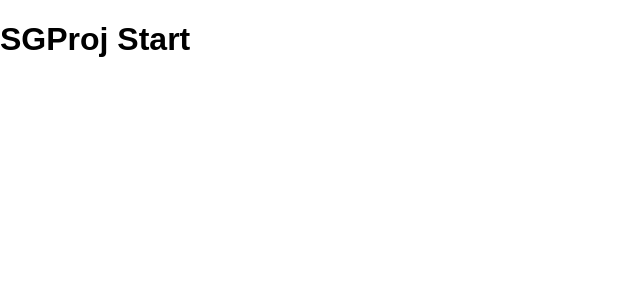
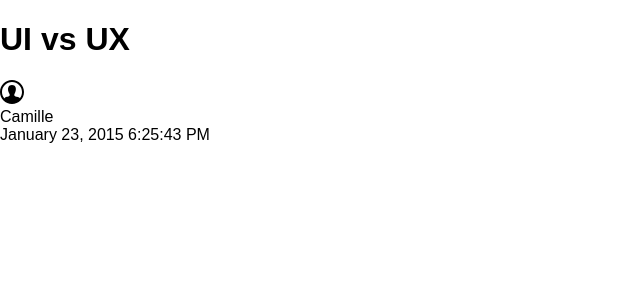
Before and after one commit to ChrisAikman/SGProject, a React app: page / in a window 1280 px wide. Shown: the top 300 px of the page, without its empty margins (0-640 px from the left). Built offline with nearby package versions, Linux system fonts and the light colour scheme.

Commit message:
Implemented adding the initial discussion comment with title. Tests passing.

```diff
--- a/src/App.js
+++ b/src/App.js
@@ -1,11 +1,47 @@
 import React, { Component } from 'react';
+import { getCommentID } from './Helpers.js';
+import { updateDatabase } from './Helpers.js';
+import Comment from './Comment.js';
 import './App.less';
+import threaddb from '../data/Data.json';
 
 class App extends Component {
+  /** Create the state and convert the database. */
+  constructor() {
+    super();
+    const updateddb = updateDatabase(threaddb);
+    this.state = {
+      discussion: updateddb.discussion,
+      comments: updateddb.comments
+    };
+  }
+
+  /** Helper function to return a comment node.
+   *  @param {object} comment - The comment to convert.
+   *  @param {string} subComments - The HTML for the subcomments.
+   *  @param {number} nest_level - The current nest level of the comment.
+   */
+  getComment(comment, subComments, nest_level) {
+    return (
+      <Comment
+        key={getCommentID(comment)}
+        comment={comment}
+        nest_level={nest_level}
+        curauthorid={this.props.author_id}
+      />
+    )
+  }
+
+  /** Render the component. */
   render() {
-    document.title = 'Discussion';
+    document.title = this.state.discussion.title;
     return (
-      <h1>SGProj Start</h1>
+      <div className="Thread">
+        <div className="Header">
+          <h1>{this.state.discussion.title}</h1>
+        </div>
+        {this.getComment(this.state.comments[this.state.discussion.commentid], [], 1)}
+      </div>
     );
   }
 }
--- /dev/null
+++ b/src/Comment.js
@@ -0,0 +1,33 @@
+import React, { Component } from 'react';
+import { getTimestamp } from './Helpers.js';
+import profilepic from './user.svg';
+
+/** Component that contains a single comment. */
+class Comment extends Component {
+  /** Render the component. */
+  render() {
+    const comment = this.props.comment;
+
+    return (
+      <div className={"Comment"}>
+        <div className="Side">
+          <img src={profilepic} alt={comment.author}/>
+        </div>
+
+        <div className="Content">
+          <div className="User">
+            {comment.author}
+          </div>
+
+          <div className="Datetime">
+            {getTimestamp(comment.datetime)}
+          </div>
+          <div className="clear"></div>
+        </div>
+        <div className="clear"></div>
+      </div>
+    );
+  }
+}
+
+export default Comment;
--- a/src/Helpers.js
+++ b/src/Helpers.js
@@ -1,4 +1,16 @@
-import ReactDOM from 'react-dom';
+/** Universal function for managing timestamps.
+ *  @param {string} timestamp - The timestamp in ISO 8601.
+ */
+export function getTimestamp(timestamp) {
+  var ts = new Date(timestamp);
+  const monthNames = ["January", "February", "March", "April", "May", "June",
+                      "July", "August", "September", "October", "November", "December"];
+
+  return monthNames[ts.getMonth()] + ' ' +
+         ts.getDate() + ', ' +
+         ts.getFullYear() + ' ' +
+         ts.toLocaleTimeString();
+}
 
 /** Universal function for getting a comment ID from a comment.
  *  @param {object} comment - The comment to get the ID of.
```
Also changed, not shown: src/user.svg (added).
